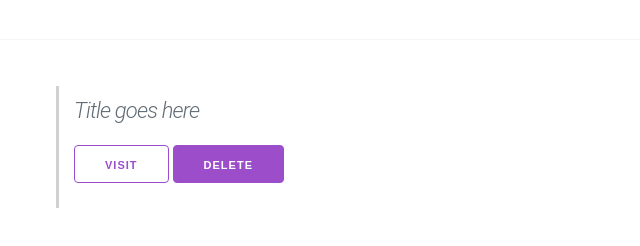
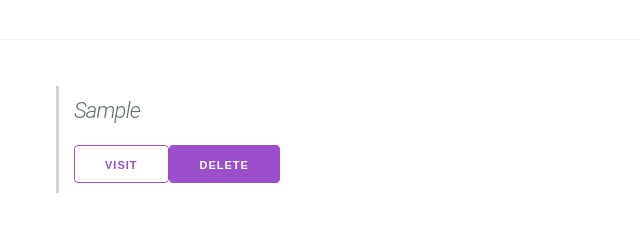
Before and after one commit to Madbahaa/bookmark-app-vanilla-html-css-js, a plain HTML site: page index.html in a window 1280 px wide. Both pictures are taken after typing "Sample", "Sample" into the empty fields and a click on the input "Add". Shown: the part 364-610 px from the top of the page, without its empty margins (319-959 px from the left). Drawn offline with Linux system fonts and the light colour scheme.

Commit message:
fething bookmark data an output it inside the body

```diff
--- a/index.html
+++ b/index.html
@@ -25,13 +25,13 @@
         </form>
         <hr>
     </div>
-    <div id="bookmarksOutput">
+    <div ></div>
         <div class="container">
             <div class="row">
-                <div class="column column-50 column-offset-25">
+                <div class="column column-50 column-offset-25" id="bookmarksOutput">
                         <blockquote>
                                 <h4><em>Title goes here</em></h4>
-                                <input  class="button-outline" type="submit" value="visit">
+                                <a href="#"><input  class="button-outline" type="submit" value="visit"></a>
                                 <input  class="button-primary" type="submit" value="Delete">
                          </blockquote>
                 </div>
--- a/main.js
+++ b/main.js
@@ -21,7 +21,7 @@ function saveBookMark(e){
         localStorage.setItem('bookmarks', JSON.stringify(bookmarks));
     }
     document.getElementById('myForm').reset();
-
+    fetchBookmarks();
     e.preventDefault();
 }
 
@@ -34,7 +34,22 @@ function deleteBookmark(url){
           }
         }
         localStorage.setItem('bookmarks', JSON.stringify(bookmarks));
-
+        fetchBookmarks();
       }
 
 }
+
+function fetchBookmarks(){
+    var bookmarks = JSON.parse(localStorage.getItem('bookmarks'));
+    var bookmarksResults = document.getElementById('bookmarksOutput');
+    bookmarksResults.innerHTML = '';
+    for(var i = 0; i < bookmarks.length; i++){
+      var name = bookmarks[i].name;
+      var url = bookmarks[i].url;
+      bookmarksResults.innerHTML += '<blockquote>'+
+                                    '<h4><em>' +name+ '</em></h4>'+
+                                    '<a href="'+url+'"><input  class="button-outline" type="submit" value="visit"></a>'+
+                                    '<input onclick="deleteBookmark(\''+url+'\')" class="button-primary" type="submit" value="Delete">'+
+                                    '</blockquote>';
+    }
+  }
```
